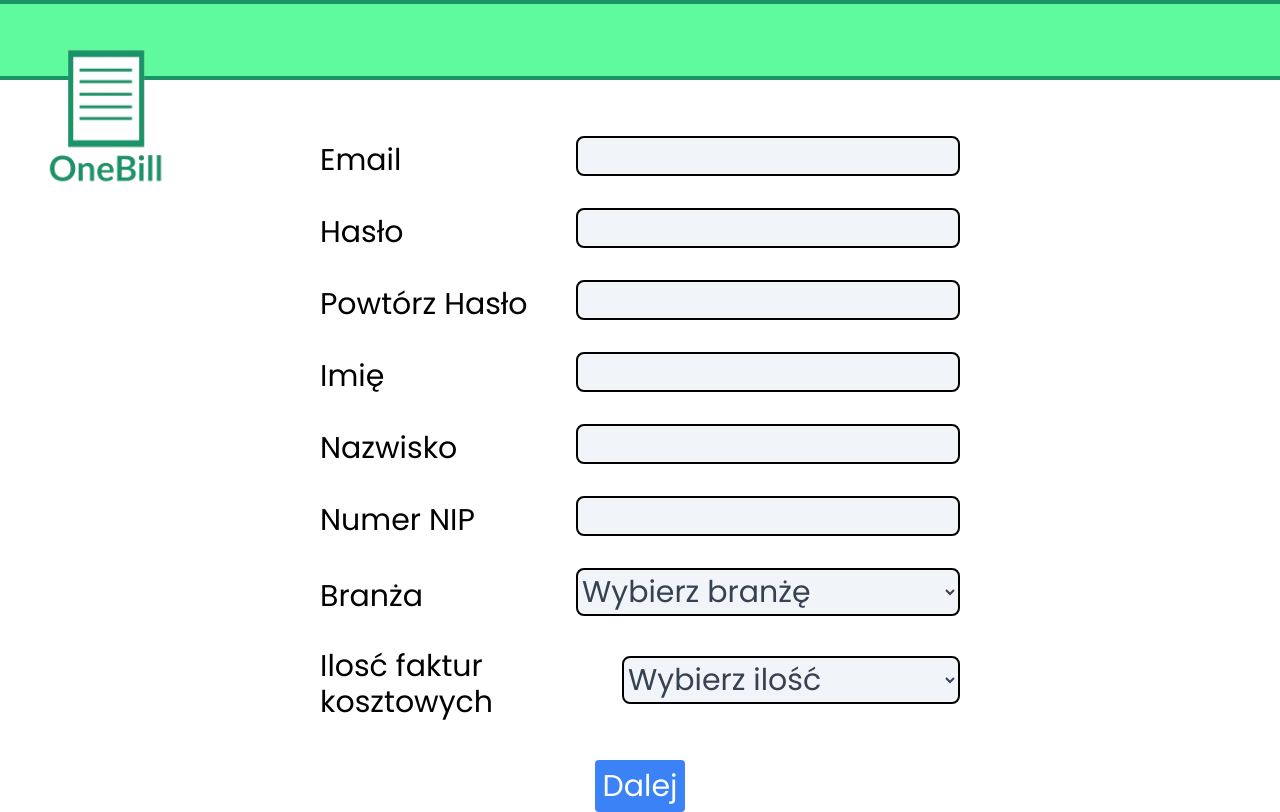
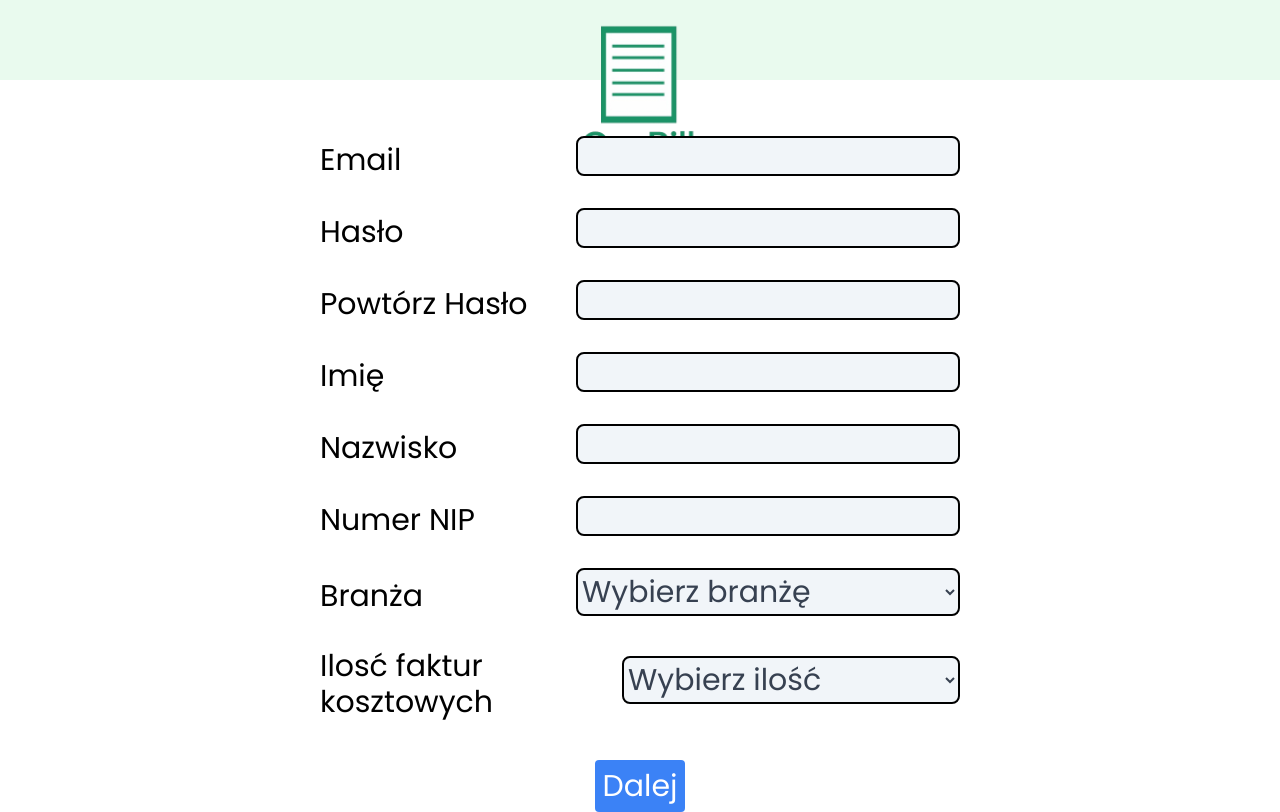
Before and after one commit to Tommy3DE/TheBill, a React (Vite) app: page /newUser in a window 1280 px wide. Built offline with nearby package versions, Linux system fonts and the light colour scheme.

Commit message:
zmiana stylowania

```diff
--- a/src/layout/SlimNav.tsx
+++ b/src/layout/SlimNav.tsx
@@ -3,9 +3,9 @@ import logo from "../assets/logo.png";
 
 const SlimNav = () => {
   return (
-<section className="h-20 w-full flex flex-row justify-start  bg-[#5ffa9d] border-y-4 border-[#1A9367]">
-        <Link to="/" className="cursor-pointer">
-          <img src={logo} alt="logo" className="mt-7 lg:ml-10 h-40"/>
+<section className="h-20 w-full flex flex-row justify-start bg-opacity-20 bg-[#92E3A9] ">
+        <Link to="/" className="cursor-pointer mx-auto">
+          <img src={logo} alt="logo" className="h-40 mt-2"/>
         </Link>
     </section>
   );
--- a/src/layout/pages/Cennik/PricingOptions.tsx
+++ b/src/layout/pages/Cennik/PricingOptions.tsx
@@ -82,9 +82,9 @@ const PricingOptions = ({ yearly }: PricingOptionsProps) => {
         {pricing.map((tile) => (
           <div
             key={tile.id}
-            className="border-4 rounded-xl lg:w-1/4 lg:mx-4 my-5 lg:my-0 border-green-700 flex flex-col justify-evenly py-10 px-5 bg-white"
+            className="border-4 rounded-xl lg:w-1/4 lg:mx-4 my-5 lg:my-0 border-green-700 flex flex-col justify-evenly py-5 px-5 bg-white"
           >
-            <div className="flex flex-col items-center h-auto">
+            <div className="flex flex-col items-center h-[55%]">
               <h1
                 className={`text-4xl text-center font-playFair font-black ${
                   tile.id === 1
@@ -101,9 +101,9 @@ const PricingOptions = ({ yearly }: PricingOptionsProps) => {
               <img
                 src={tile.img}
                 alt={tile.title}
-                className="mt-10 rounded-lg h-72"
+                className="mt-10 rounded-lg h-32"
               />
-              <div className="h-1 bg-green-700 w-full my-5" />
+              <div className="h-1 bg-green-700 w-full my-10" style={{ height: '4px' }} />
               <h1 className={`text-5xl text-[#1A9367] font-black ${
                   tile.id === 1
                     ? "text-[#35D299]"
@@ -122,7 +122,7 @@ const PricingOptions = ({ yearly }: PricingOptionsProps) => {
                 {tile.opis}
               </h1>
             </div>
-            <div className="flex flex-col mt-10 justify-start h-1/2">
+            <div className="flex flex-col mt-5 justify-start items-start h-[50%]">
               <div className="flex flex-row items-start w-full mb-5">
                 <FaCheckCircle className="text-3xl mr-2 w-1/6 text-green-500" />
                 <p className="font-bold text-lg w-5/6">{tile.point1}</p>
--- a/src/layout/pages/Home/ShortPricing.tsx
+++ b/src/layout/pages/Home/ShortPricing.tsx
@@ -17,7 +17,7 @@ const ShortPricing = () => {
   const pricingTiles: priceTile[] = [
 
     {
-      id: 2,
+      id: 1,
       title: "Pakiet Standard",
       img: standard,
       point1: "15 faktur",
@@ -25,7 +25,7 @@ const ShortPricing = () => {
       point3: "chmura danych do 6 miesięcy",
     },
     {
-      id: 3,
+      id: 2,
       title: "Pakiet Premium",
       img: prem,
       point1: "35 faktur",
@@ -33,7 +33,7 @@ const ShortPricing = () => {
       point3: "chmura danych do 2 lat",
     },
     {
-      id: 4,
+      id: 3,
       title: "Pakiet Biznes",
       img: fab,
       point1: "Nieograniczona ilość faktur",
@@ -46,7 +46,7 @@ const ShortPricing = () => {
       <div className="flex lg:flex-row flex-col w-full justify-center">
         {pricingTiles.map((tile) => (
           <div
-            className="flex flex-col mx-5 lg:w-1/5 border-4 border-[#1DCF8F] items-center my-14 rounded"
+            className="flex flex-col mx-5 lg:w-1/4 border-4 border-[#1DCF8F] items-center my-14 rounded"
             key={tile.id}
           >
             <h1 className="text-2xl my-5 font-playFair">{tile.title}</h1>
--- a/src/layout/pages/Pomoc.tsx
+++ b/src/layout/pages/Pomoc.tsx
@@ -117,7 +117,7 @@ const Pomoc = () => {
                     <option value="Aplikacja mobilna">Aplikacja mobilna</option>
                     <option value="Inny">Inny</option>
                   </select>
-                  <div className="relative border-2 border-gray-500 rounded-lg h-72 mt-5">
+                  <div className="relative border border-gray-500 rounded-lg h-72 mt-5">
                     <textarea
                       name="user_message"
                       id="user_message"
```
